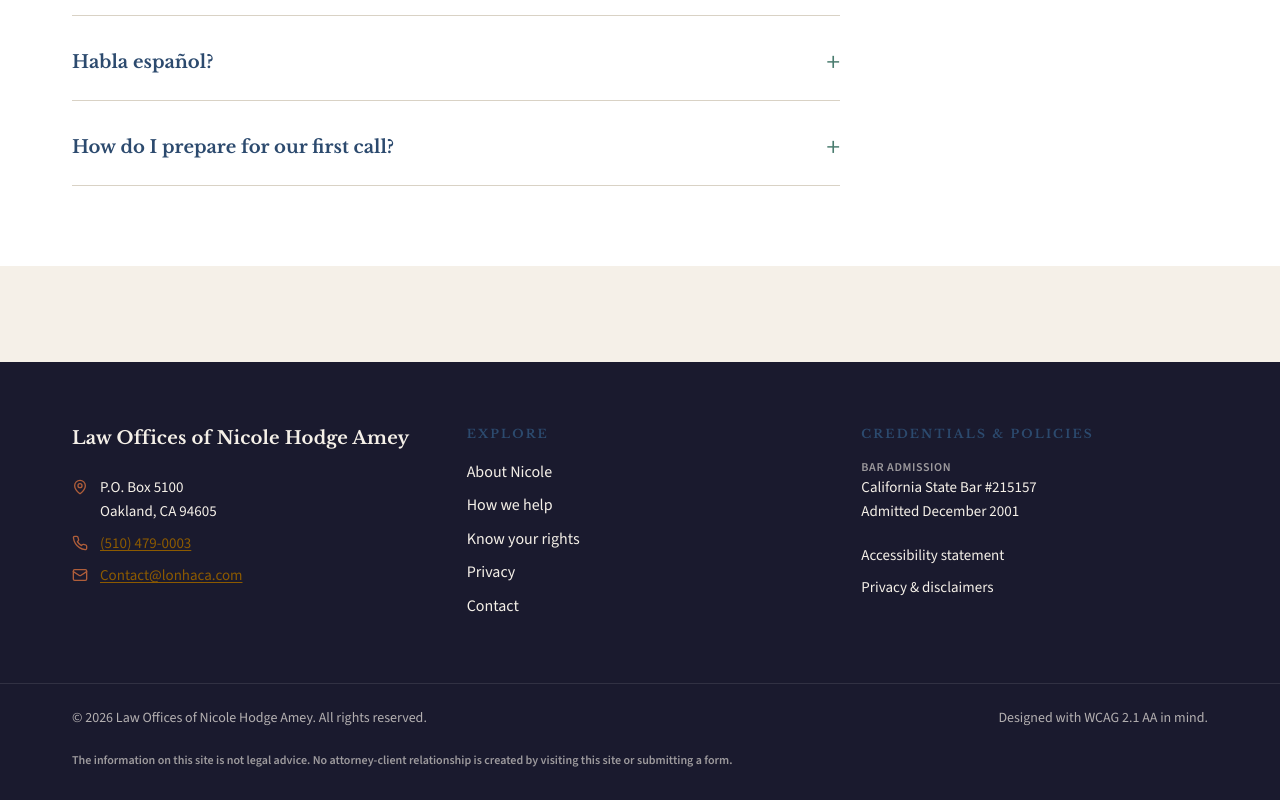
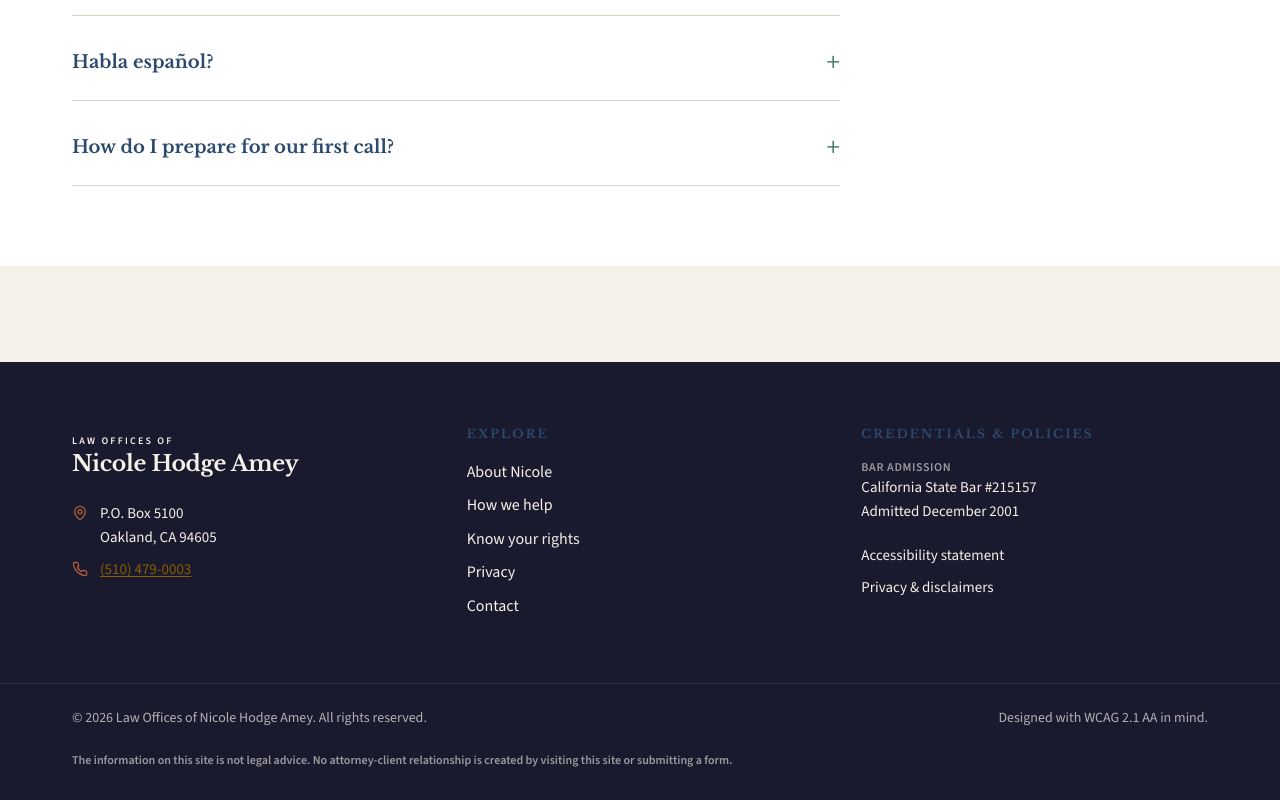
Before and after one commit to marchitectsio/lonha-website, a Next.js app: page /contact in a window 1280 px wide. Shown: the part 1929-2729 px from the top of the page. Built offline with nearby package versions, Linux system fonts and the light colour scheme.

Commit message:
Reconcile Amey branding, sitemap and contact form

```diff
--- a/app/sitemap.ts
+++ b/app/sitemap.ts
@@ -13,6 +13,7 @@ export default function sitemap(): MetadataRoute.Sitemap {
     "/how-we-help/due-process",
     "/how-we-help/discipline-expulsion",
     "/how-we-help/section-504",
+    "/how-we-help/special-needs-trusts",
     "/know-your-rights",
     "/privacy",
     "/contact",
--- a/components/ContactForm.tsx
+++ b/components/ContactForm.tsx
@@ -2,7 +2,6 @@
 
 import { FormEvent, useRef, useState } from "react";
 import { CheckCircle2 } from "lucide-react";
-import { SITE } from "@/lib/site";
 
 type Locale = "en" | "es";
 type Errors = Partial<Record<"name" | "phone" | "email" | "message" | "consent" | "form", string>>;
@@ -37,8 +36,6 @@ const COPY = {
     summaryHeading: "Please correct the following:",
     successHeading: "Thank you. We'll be in touch.",
     successBody: "We respond within 24 business hours. If your situation is urgent, please call us at (510) 479-0003.",
-    emailHeading: "Your email draft is ready.",
-    emailBody: "Review the message in your email app and press send. If it did not open, email Contact@lonhaca.com or call (510) 479-0003.",
     counter: (n: number) => `${n} / 500 characters`,
     required: "required",
   },
@@ -71,8 +68,6 @@ const COPY = {
     summaryHeading: "Por favor corrija lo siguiente:",
     successHeading: "Gracias. Nos comunicaremos con usted.",
     successBody: "Respondemos dentro de 24 horas hábiles. Si su situación es urgente, llame al (510) 479-0003.",
-    emailHeading: "Su borrador de correo está listo.",
-    emailBody: "Revise el mensaje en su aplicación de correo y presione enviar. Si no se abrió, escriba a Contact@lonhaca.com o llame al (510) 479-0003.",
     counter: (n: number) => `${n} / 500 caracteres`,
     required: "obligatorio",
   },
@@ -85,7 +80,6 @@ export default function ContactForm({ locale }: Props) {
   const [errors, setErrors] = useState<Errors>({});
   const [submitting, setSubmitting] = useState(false);
   const [submitted, setSubmitted] = useState(false);
-  const [usedEmailFallback, setUsedEmailFallback] = useState(false);
   const [messageLength, setMessageLength] = useState(0);
   const successHeadingRef = useRef<HTMLHeadingElement | null>(null);
   const errorSummaryRef = useRef<HTMLDivElement | null>(null);
@@ -127,23 +121,6 @@ export default function ContactForm({ locale }: Props) {
         body: new FormData(form),
       });
 
-      if (response.status === 503) {
-        const data = new FormData(form);
-        const subject = locale === "es" ? "Consulta desde lonhaca.com" : "Website inquiry from lonhaca.com";
-        const body = [
-          `${copy.labels.name}: ${String(data.get("name") ?? "")}`,
-          `${copy.labels.phone}: ${String(data.get("phone") ?? "")}`,
-          `${copy.labels.email}: ${String(data.get("email") ?? "")}`,
-          `${copy.labels.language}: ${String(data.get("language") ?? "")}`,
-          "",
-          String(data.get("message") ?? ""),
-        ].join("\n");
-        setUsedEmailFallback(true);
-        setSubmitted(true);
-        window.location.href = `mailto:${SITE.email}?subject=${encodeURIComponent(subject)}&body=${encodeURIComponent(body)}`;
-        return;
-      }
-
       if (!response.ok) {
         throw new Error("Contact submission failed");
       }
@@ -153,7 +130,7 @@ export default function ContactForm({ locale }: Props) {
       setMessageLength(0);
       setTimeout(() => successHeadingRef.current?.focus(), 0);
     } catch {
-      setErrors({ form: locale === "es" ? "No se pudo enviar el mensaje. Llame o envíe un correo directamente." : "The message could not be sent. Please call or email the firm directly." });
+      setErrors({ form: locale === "es" ? "No se pudo enviar el mensaje. Llame directamente al bufete." : "The message could not be sent. Please call the firm directly." });
       setTimeout(() => errorSummaryRef.current?.focus(), 0);
     } finally {
       setSubmitting(false);
@@ -178,9 +155,9 @@ export default function ContactForm({ locale }: Props) {
           className="font-serif text-[color:var(--brand-primary)] mb-3"
           style={{ fontSize: "1.625rem", lineHeight: 1.2, fontWeight: 700 }}
         >
-          {usedEmailFallback ? copy.emailHeading : copy.successHeading}
+          {copy.successHeading}
         </h2>
-        <p className="text-[color:var(--text-primary)]">{usedEmailFallback ? copy.emailBody : copy.successBody}</p>
+        <p className="text-[color:var(--text-primary)]">{copy.successBody}</p>
       </div>
     );
   }
--- a/components/Footer.tsx
+++ b/components/Footer.tsx
@@ -79,15 +79,6 @@ export default function Footer({ locale }: Props) {
                 {SITE.phone}
               </a>
             </div>
-            <div className="flex items-start gap-3">
-              <Mail aria-hidden="true" className="h-4 w-4 mt-1 flex-shrink-0 text-[color:var(--brand-accent)]" />
-              <a
-                href={`mailto:${SITE.email}`}
-                className="text-[color:var(--text-on-inverse)] underline decoration-1 underline-offset-2 hover:decoration-2 break-all"
-              >
-                {SITE.email}
-              </a>
-            </div>
           </address>
         </div>
 
--- a/components/Logo.tsx
+++ b/components/Logo.tsx
@@ -8,10 +8,7 @@ type Props = {
   ariaLabel?: string;
 };
 
-/**
- * LONHA wordmark. Per Phase 2 §2.1: "Law Offices of Nicole Hodge Amey" in Libre
- * Baskerville Bold, with "LONHA" in Source Sans 3 SemiBold small-caps below.
- */
+/** Firm wordmark. Playfair Display for the attorney name and Source Sans 3 for the descriptor. */
 export default function Logo({
   variant = "full",
   href = "/",
@@ -30,12 +27,13 @@ export default function Logo({
           LONHA
         </span>
       ) : (
-        <span
-          aria-hidden="true"
-          className={`font-serif font-bold leading-tight ${fullColor}`}
-          style={{ fontSize: "1.125rem", letterSpacing: "0.01em" }}
-        >
-          Law Offices of Nicole Hodge Amey
+        <span aria-hidden="true" className={`inline-flex flex-col items-start leading-none ${fullColor}`}>
+          <span className="font-sans font-semibold uppercase tracking-[0.22em] text-[0.625rem] mb-1">
+            Law Offices of
+          </span>
+          <span className="font-serif font-semibold tracking-[-0.015em] text-[1.375rem] leading-tight">
+            Nicole Hodge Amey
+          </span>
         </span>
       )}
     </Link>
--- a/components/PracticeCard.tsx
+++ b/components/PracticeCard.tsx
@@ -1,7 +1,7 @@
 import Link from "next/link";
-import { ArrowRight, FileSearch, Scale, ShieldAlert, Gavel } from "lucide-react";
+import { ArrowRight, FileSearch, Scale, ShieldAlert, Gavel, Landmark } from "lucide-react";
 
-const ICONS = { FileSearch, Scale, ShieldAlert, Gavel } as const;
+const ICONS = { FileSearch, Scale, ShieldAlert, Gavel, Landmark } as const;
 type IconKey = keyof typeof ICONS;
 
 type Props = {
```
